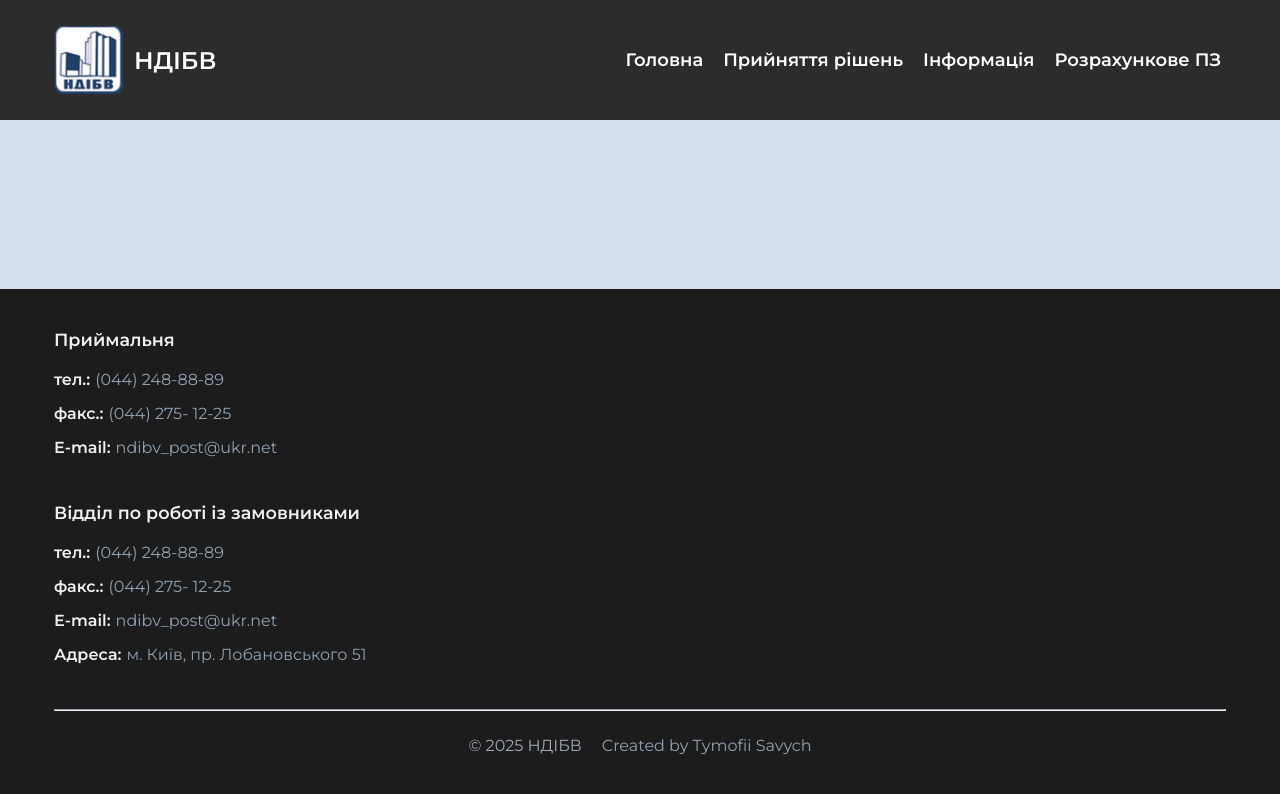
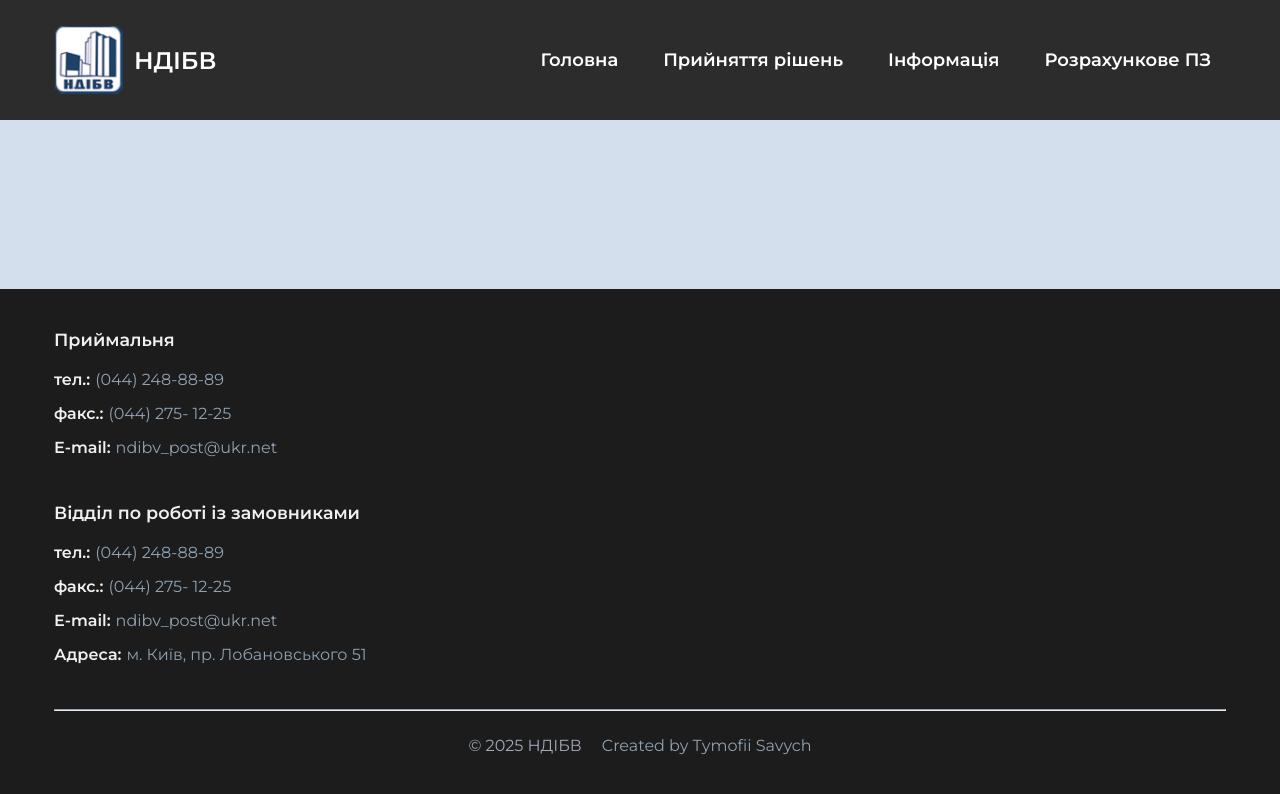
Before and after one commit to SavaSenpai/MainInterface, a React (Create React App) app: page / in a window 1280 px wide. Shown: the top 794 px of the page. Built offline with nearby package versions, Linux system fonts and the light colour scheme.

Commit message:
Update Heder

```diff
--- a/src/components/Header/Header.jsx
+++ b/src/components/Header/Header.jsx
@@ -1,15 +1,38 @@
 import { Link } from 'react-router-dom';
-import React from 'react';
-import './Header.scss'; // Подключаем SCSS
+import React, { useState } from 'react';
+import './Header.scss';
 import logo from './logo-black.png';
+import MenuIcon from './Menu.svg';
 
 function Header() {
+  const [isModalOpen, setIsModalOpen] = useState(false); // Состояние для открытия/закрытия модального окна
+
+  const toggleModal = () => {
+    setIsModalOpen(!isModalOpen); // Переключаем состояние модального окна
+  };
+
+  // Функция для закрытия модального окна после клика на пункт меню
+  const closeModal = () => {
+    setIsModalOpen(false);
+  };
+
   return (
     <header className="header">
+      <div className="header__container">
         <Link to="/MainInterface" className="header__logo">
           <img src={logo} alt="Logo" className="header__logo-image" />
           <span className="header__logo-text">НДІБВ</span>
         </Link>
+
+        {/* Кнопка меню для мобильных устройств */}
+        <button
+          className="header__menu-button"
+          onClick={toggleModal}
+        >
+          <img src={MenuIcon} alt="Menu" />
+        </button>
+
+        {/* Обычное меню для десктопной версии */}
         <nav className="header__nav">
           <ul className="header__menu">
             <li><Link to="/MainInterface" className="header__link">Головна</Link></li>
@@ -18,6 +41,19 @@ function Header() {
             <li><Link to="/Calculator" className="header__link">Розрахункове ПЗ</Link></li>
           </ul>
         </nav>
+      </div>
+
+      {/* Модальное меню для мобильных устройств */}
+      <div className={`header__modal ${isModalOpen ? 'header__modal--open' : ''}`} onClick={toggleModal}>
+        <div className="header__menu-mobile" onClick={(e) => e.stopPropagation()}>
+          <ul>
+            <li><Link to="/MainInterface" className="header__link-mobile" onClick={closeModal}>Головна</Link></li>
+            <li><Link to="/DecisionMaking" className="header__link-mobile" onClick={closeModal}>Прийняття рішень</Link></li>
+            <li><Link to="/information" className="header__link-mobile" onClick={closeModal}>Інформація</Link></li>
+            <li><Link to="/Calculator" className="header__link-mobile" onClick={closeModal}>Розрахункове ПЗ</Link></li>
+          </ul>
+        </div>
+      </div>
     </header>
   );
 }
--- a/src/components/Header/Header.scss
+++ b/src/components/Header/Header.scss
@@ -1,8 +1,8 @@
-$colortext:#fff;
+$colortext: #fff;
 $maintext: #6c788b;
 $maintitletext: #253757;
-$colorbackgraund:#2c2c2c;
-$colorbutton:#2060f6;
+$colorbackgraund: #2c2c2c;
+$colorbutton: #2060f6;
 $colorplace: #c0cdd7;
 
 @mixin inlainer {
@@ -48,7 +48,6 @@ $colorplace: #c0cdd7;
 .header {
   height: 120px;
   background-color: $colorbackgraund;
-  // padding-top: 20px;
   width: 100%;
   display: flex;
   align-items: center;
@@ -66,48 +65,11 @@ $colorplace: #c0cdd7;
     height: 140px;
   }
 
-  &__nav {
+  &__container {
     display: flex;
-    flex-direction: column; // По умолчанию столбик
-    gap: 15px;
-
-    @include onTablet {
-      flex-direction: column; // В столбик только на планшетах и мобильных
-      align-items: center;
-      gap: 15px;
-    }
-
-    @include onSmalldesktop {
-      flex-direction: row;
-
-    }
-
-    @include onDesktop {
-      flex-direction: row; // В ряд на устройствах с экраном больше 1600px
-    }
-  }
-
-  &__menu {
-    display: flex;
-    flex-direction: column; // По умолчанию в столбик
-    gap: 15px;
-    padding: 0;
-    margin: 0;
-    list-style: none;
-
-    @include onTablet {
-      flex-direction: column; // В столбик только на планшетах и мобильных
-      align-items: center;
-      gap: 10px;
-    }
-
-    @include onSmalldesktop {
-      flex-direction: row; // В ряд на устройствах с экраном больше 1024px
-    }
-
-    @include onDesktop {
-      flex-direction: row; // В ряд на устройствах с экраном больше 1600px
-    }
+    justify-content: space-between;
+    align-items: center;
+    width: 100%;
   }
 
   &__logo {
@@ -116,41 +78,173 @@ $colorplace: #c0cdd7;
   }
 
   &__logo-image {
-    width: 70px; /* Размер изображения, можно подкорректировать */
+    width: 70px; /* Размер изображения */
     height: auto;
-    margin-right: 10px; /* Расстояние между картинкой и текстом */
+    margin-right: 10px; /* Расстояние между логотипом и текстом */
   }
 
   &__logo-text {
-    font-size: 24px; /* Размер шрифта для текста */
+    font-size: 24px;
     font-weight: bold;
+  }
+
+  // Навигация для десктопа
+  &__nav {
+    display: none; // Скрыть для мобильных и планшетов по умолчанию
+
+    @include onSmalldesktop {
+      display: flex;
+      gap: 30px;
+      justify-content: flex-end;
+      align-items: center;
+      flex-direction: row; // Элементы в ряд
+    }
+
+    @include onDesktop {
+      display: flex; // Показываем на устройствах с экраном больше 1024px
+      gap: 30px;
+      justify-content: flex-end;
+      align-items: center;
+      flex-direction: row; // Элементы в ряд
+    }
+  }
+
+  &__menu {
+    display: none;
+    flex-direction: row;
+    gap: 15px;
+    padding: 0;
+    margin: 0;
+    list-style: none;
+
+    @include onTablet {
+      display: flex;
+      align-items: center;
+    }
   }
 
   &__link {
     text-decoration: none;
     color: $colortext;
     font-weight: 600;
-    padding: 5px 5px;
+    padding: 5px 15px;
     border-radius: 5px;
     transition: background-color 0.3s ease, color 0.3s ease, transform 0.2s ease, box-shadow 0.3s ease;
-    white-space: nowrap; // Запрещает перенос текста
 
     &:hover {
       background-color: lighten($colorbackgraund, 10%);
       color: $colorbutton;
-      transform: scale(1.1); // Увеличиваем элемент
-      box-shadow: 0 4px 8px rgba(0, 0, 0, 0.2); // Добавляем тень
+      transform: scale(1.1);
+      box-shadow: 0 4px 8px rgba(0, 0, 0, 0.2);
     }
-
 
     @include onTablet {
       font-size: 16px;
     }
+
     @include onSmalldesktop {
       font-size: 18px;
     }
+
     @include onDesktop {
       font-size: 20px;
     }
   }
+
+  // Кнопка меню для мобильных устройств
+  .header__menu-button {
+    display: block;
+    background: none;
+    border: none;
+    padding: 10px;
+    cursor: pointer;
+
+    @include onSmalldesktop {
+      display: none; // Скрываем кнопку на устройствах с экраном больше 1024px
+    }
+  }
+
+  // Модальное меню для мобильных устройств
+  .header__modal {
+    display: none; /* Скрыто по умолчанию */
+    position: fixed;
+    top: 0;
+    left: 0;
+    width: 100%;
+    height: 100%;
+    background-color: rgba(0, 0, 0, 0.5); /* Полупрозрачный фон */
+    justify-content: center;
+    align-items: center;
+    z-index: 9999; /* Высокий приоритет */
+    animation: fadeIn 0.3s ease;
+
+    &--open {
+      display: flex; /* Показываем, если класс 'header__modal--open' добавлен */
+    }
+
+    .header__menu-mobile {
+      background-color: $colorbackgraund;
+      padding: 30px;
+      display: flex;
+      flex-direction: column;
+      gap: 20px;
+      align-items: center;
+      width: 80%; /* Ширина меню */
+      max-width: 400px; /* Ограничиваем максимальную ширину */
+      border-radius: 10px; /* Скругляем углы */
+      animation: slideIn 0.3s ease-out;
+    }
+
+    ul {
+      padding: 0;
+      margin: 0;
+      list-style: none;
+      width: 100%; /* Чтобы меню не выходило за пределы */
+    }
+
+    li {
+      width: 100%; /* Ширина пункта меню */
+      text-align: center; /* Выравнивание текста по центру */
+    }
+
+    .header__link-mobile {
+      text-decoration: none;
+      color: $colortext;
+      font-size: 18px;
+      font-weight: bold;
+      padding: 12px;
+      display: block;
+      transition: background-color 0.3s ease, color 0.3s ease, transform 0.2s ease, box-shadow 0.3s ease;
+      border-radius: 5px;
+
+      &:hover {
+        background-color: lighten($colorbackgraund, 10%);
+        color: $colorbutton;
+        transform: scale(1.1);
+        box-shadow: 0 4px 8px rgba(0, 0, 0, 0.2);
+      }
+    }
+  }
+
+  /* Анимация для появления */
+  @keyframes fadeIn {
+    from {
+      opacity: 0;
+    }
+    to {
+      opacity: 1;
+    }
+  }
+
+  /* Анимация для появления меню сдвигом */
+  @keyframes slideIn {
+    from {
+      transform: translateY(-50px); /* Меню будет сдвигаться сверху */
+      opacity: 0;
+    }
+    to {
+      transform: translateY(0);
+      opacity: 1;
+    }
+  }
 }
```
Also changed, not shown: src/components/Header/Menu.svg (added). Lines whose indentation alone changed are shown as unchanged.
